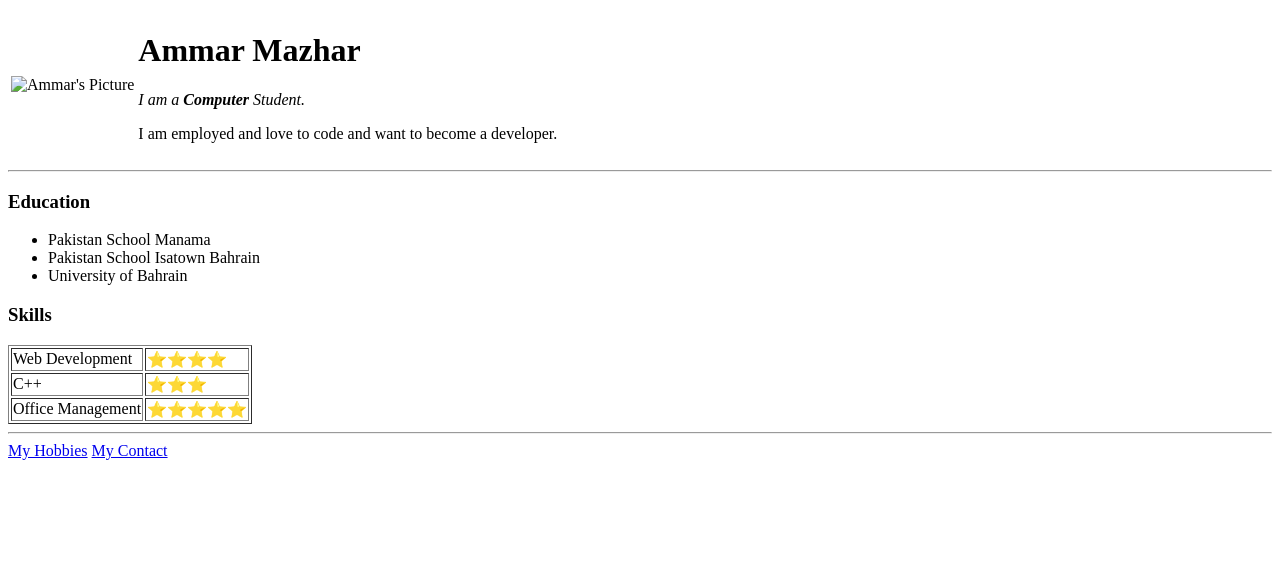
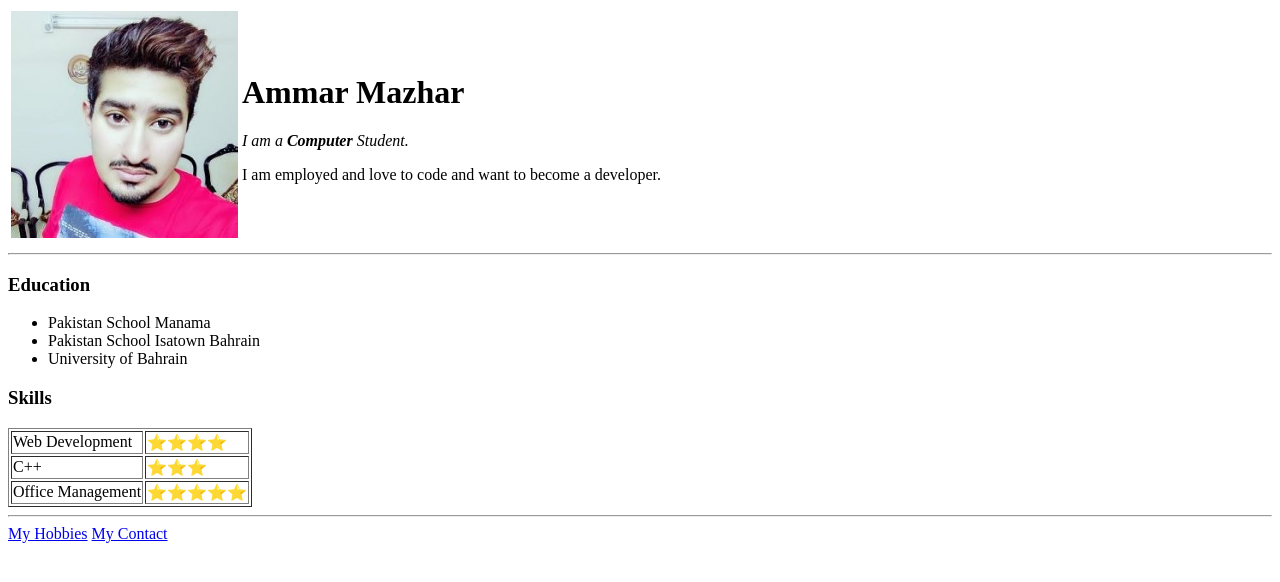
Before and after one commit to amrmzr/CV, a plain HTML site: page index.html in a window 1280 px wide. Drawn offline with Linux system fonts and the light colour scheme.

Commit message:
Update index.html

```diff
--- a/index.html
+++ b/index.html
@@ -11,7 +11,7 @@
 <body>
     <table>
         <tr>
-            <td><img src="Images\amr.jpg" alt="Ammar's Picture"></td>
+            <td><img src="amr.jpg" alt="Ammar's Picture"></td>
             <td>
                 <h1>Ammar Mazhar</h1>
                 <p><em>I am a <strong>Computer</strong> Student.</em></p>
```
